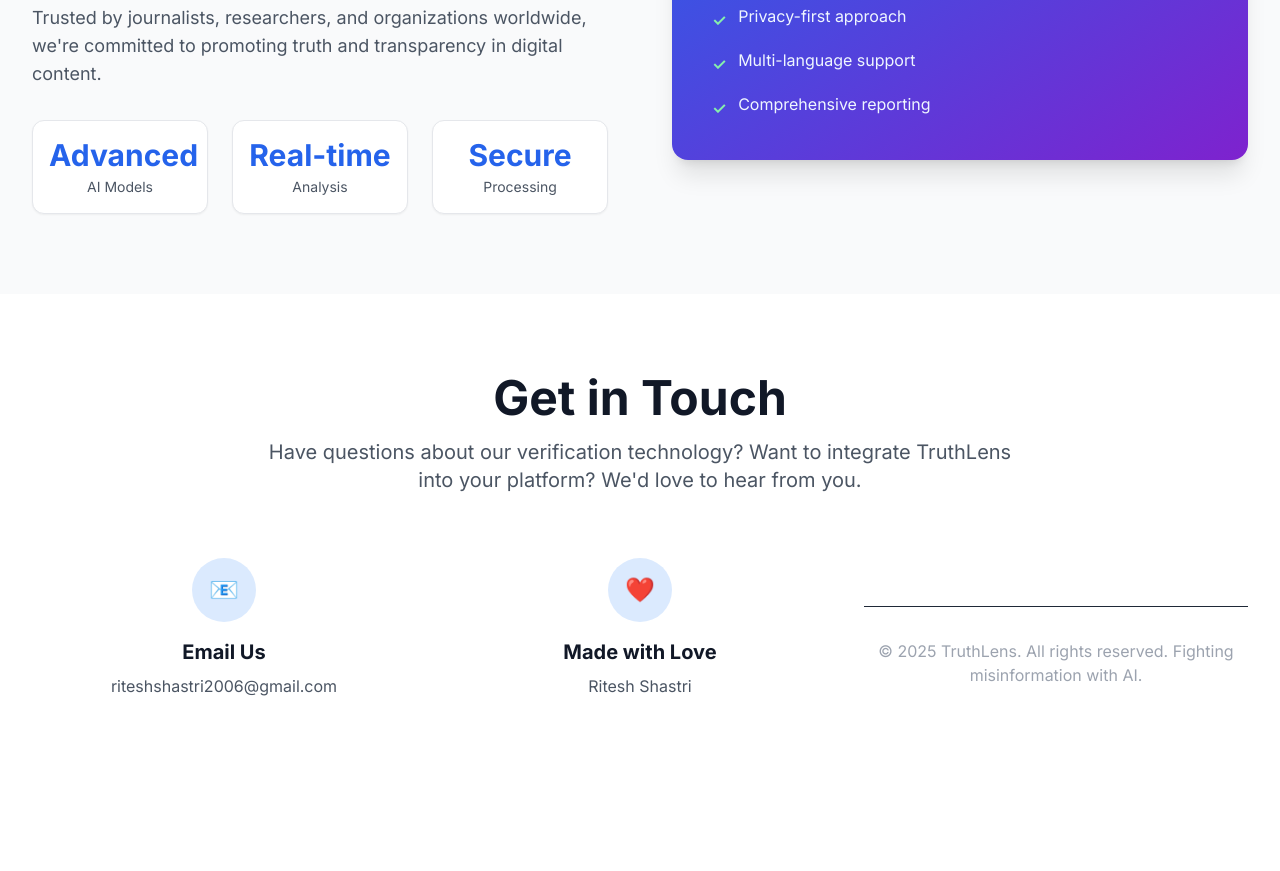
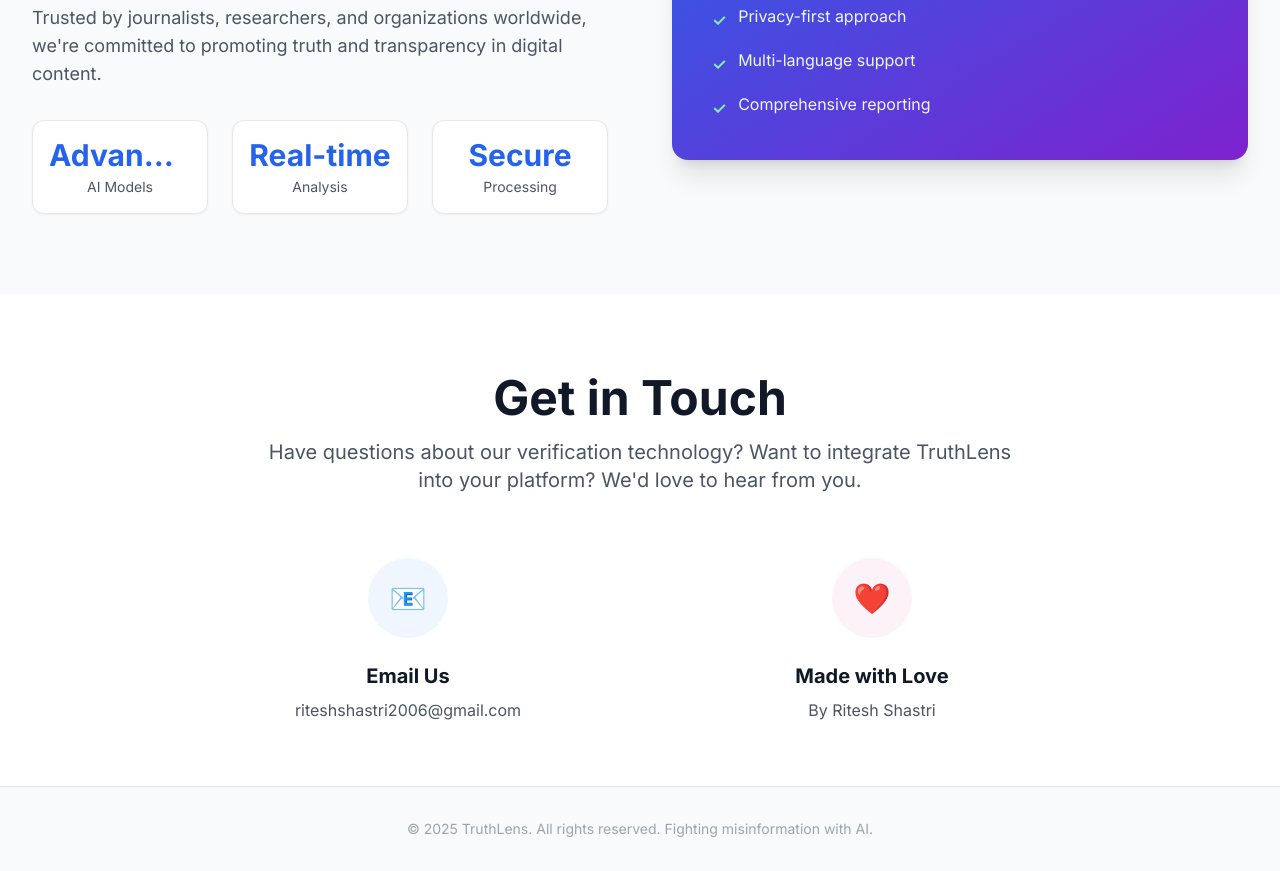
Before and after one commit to riteshshas/truth-lens, a website: page public/index.html in a window 1280 px wide. Shown: the part 2860-3731 px from the top of the page. Before the commit the page ends 3638 px from the top, so only its background shows below. Drawn offline with nearby package versions, Linux system fonts and the light colour scheme.

Commit message:
Fixed footer

```diff
--- a/public/index.html
+++ b/public/index.html
@@ -318,20 +318,20 @@
                     promoting truth and transparency in digital content.
                 </p>
 
-                <div class="grid grid-cols-3 gap-3 md:gap-6 mt-8">
+                <div class="grid grid-cols-3 gap-2 md:gap-6 mt-8">
 
-                <div class="text-center border border-gray-200 rounded-xl p-2 md:p-4 bg-white shadow-sm hover:border-blue-400 transition-colors">
-                <div class="text-xl md:text-3xl font-bold text-blue-600">Advanced</div>
+    <div class="text-center border border-gray-200 rounded-xl p-1 md:p-4 bg-white shadow-sm hover:border-blue-400 transition-colors flex flex-col justify-center">
+        <div class="text-lg md:text-3xl font-bold text-blue-600 truncate">Advanced</div>
         <div class="text-xs md:text-sm text-gray-600 mt-1">AI Models</div>
     </div>
 
-            <div class="text-center border border-gray-200 rounded-xl p-2 md:p-4 bg-white shadow-sm hover:border-blue-400 transition-colors">
-            <div class="text-xl md:text-3xl font-bold text-blue-600">Real-time</div>
+    <div class="text-center border border-gray-200 rounded-xl p-1 md:p-4 bg-white shadow-sm hover:border-blue-400 transition-colors flex flex-col justify-center">
+        <div class="text-lg md:text-3xl font-bold text-blue-600 truncate">Real-time</div>
         <div class="text-xs md:text-sm text-gray-600 mt-1">Analysis</div>
     </div>
 
-            <div class="text-center border border-gray-200 rounded-xl p-2 md:p-4 bg-white shadow-sm hover:border-blue-400 transition-colors">
-            <div class="text-xl md:text-3xl font-bold text-blue-600">Secure</div>
+    <div class="text-center border border-gray-200 rounded-xl p-1 md:p-4 bg-white shadow-sm hover:border-blue-400 transition-colors flex flex-col justify-center">
+        <div class="text-lg md:text-3xl font-bold text-blue-600 truncate">Secure</div>
         <div class="text-xs md:text-sm text-gray-600 mt-1">Processing</div>
     </div>
 
@@ -372,7 +372,7 @@
     </div>
 </section>
 
-    <section id="contact" class="section-padding bg-white">
+    <section id="contact" class="section-padding bg-white pb-16">
     <div class="max-w-7xl mx-auto px-4 sm:px-6 lg:px-8">
         <div class="text-center mb-16">
             <h2 class="text-4xl md:text-5xl font-bold text-gray-900 mb-4">
@@ -383,23 +383,29 @@
             </p>
         </div>
 
-            <div class="grid md:grid-cols-3 gap-8">
-                <div class="text-center">
-                    <div class="bg-blue-100 w-16 h-16 rounded-full flex items-center justify-center mx-auto mb-4">
-                        <span class="text-2xl">📧</span>
+        <div class="grid md:grid-cols-2 gap-8 max-w-4xl mx-auto">
+            <div class="text-center group hover:-translate-y-1 transition-transform duration-300">
+                <div class="bg-blue-50 w-20 h-20 rounded-full flex items-center justify-center mx-auto mb-6 group-hover:bg-blue-100 transition-colors">
+                    <span class="text-3xl">📧</span>
                 </div>
                 <h3 class="text-xl font-bold text-gray-900 mb-2">Email Us</h3>
-                    <p class="text-gray-600">riteshshastri2006@gmail.com</p>
+                <a href="mailto:riteshshastri2006@gmail.com" class="text-gray-600 hover:text-blue-600 transition-colors">riteshshastri2006@gmail.com</a>
             </div>
 
-                <div class="text-center">
-                    <div class="bg-blue-100 w-16 h-16 rounded-full flex items-center justify-center mx-auto mb-4">
-                        <span class="text-2xl">❤️</span>
+            <div class="text-center group hover:-translate-y-1 transition-transform duration-300">
+                <div class="bg-pink-50 w-20 h-20 rounded-full flex items-center justify-center mx-auto mb-6 group-hover:bg-pink-100 transition-colors">
+                    <span class="text-3xl">❤️</span>
                 </div>
                 <h3 class="text-xl font-bold text-gray-900 mb-2">Made with Love</h3>
-                    <p class="text-gray-600">Ritesh Shastri</p>
+                <p class="text-gray-600">By Ritesh Shastri</p>
             </div>
-            <div class="border-t border-gray-800 mt-12 pt-8 text-center text-gray-400">
+        </div>
+    </div>
+</section>
+
+<footer class="bg-gray-50 border-t border-gray-200">
+    <div class="max-w-7xl mx-auto px-4 sm:px-6 lg:px-8 py-8">
+        <div class="text-center text-gray-400 text-sm">
             <p>&copy; 2025 TruthLens. All rights reserved. Fighting misinformation with AI.</p>
         </div>
     </div>
```
Lines whose indentation alone changed are shown as unchanged.
